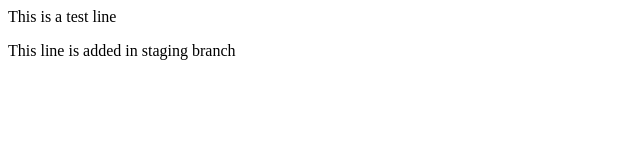
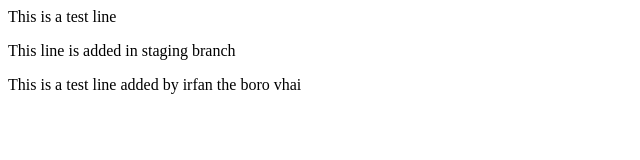
Before and after one commit to Irfankhan20/dummy-repo, a plain HTML site: page index.html in a window 1280 px wide. Shown: the whole page, without its empty margins (0-640 px from the left). Drawn offline with Linux system fonts and the light colour scheme.

Commit message:
line added in index

```diff
--- a/index.html
+++ b/index.html
@@ -1,2 +1,3 @@
 <p>This is a test line</p>
 <p>This line is added in staging branch</p>
+<p>This is a test line added by irfan the boro vhai</p>
```
